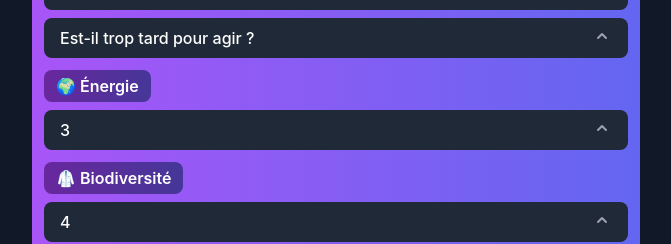
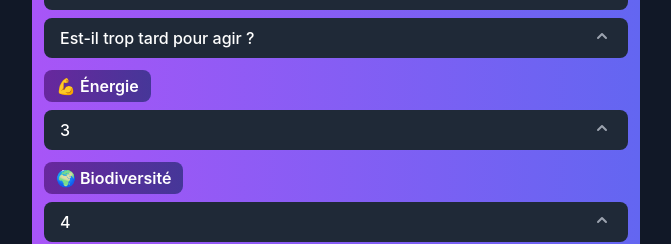
Before and after one commit to alexandre-mace/faqduclimat, a Next.js app: page / in a window 1280 px wide. Shown: the part 338-582 px from the top of the page, without its empty margins (304-975 px from the left). Built offline with nearby package versions, Linux system fonts and the light colour scheme.

Commit message:
Update questions.js

```diff
--- a/data/questions.js
+++ b/data/questions.js
@@ -1,7 +1,7 @@
 const categories = {
     one: '🥵 Climat',
-    two: '🌍 Énergie',
-    three: '🥼 Biodiversité',
+    two: '💪 Énergie',
+    three: '🌍 Biodiversité',
 }
 
 const questions = [
@@ -21,11 +21,15 @@ const questions = [
     {
         title: "Est-il trop tard pour agir ?",
         category: categories.one,
-        answer: "Non, il n'est pas trop tard pour agir sur le réchauffement planétaire : \"le réchauffement devrait plus ou moins s’arrêter lorsque les émissions de dioxyde de carbone (CO2) seront nulles, ce qui signifie que l’Homme a le pouvoir de choisir son avenir climatique\" \n",
+        answer:
+        "- Non, il n'est pas trop tard pour agir sur le réchauffement planétaire : \"le réchauffement devrait plus ou moins s’arrêter lorsque les émissions de dioxyde de carbone (CO2) seront nulles, ce qui signifie que l’Homme a le pouvoir de choisir son avenir climatique\" \n" +
+        "- Cependant, certains changements comme la fonte des glaciers sont irréversibles et vont se produire sur plusieurs siècles. \n",
+
         sources: [
             'https://www.youtube.com/watch?v=iiKuUElvGhM',
             'https://www.carbonbrief.org/explainer-will-global-warming-stop-as-soon-as-net-zero-emissions-are-reached/',
-            'https://bonpote.com/existe-t-il-vraiment-une-inertie-climatique-de-20-ans/'
+            'https://bonpote.com/existe-t-il-vraiment-une-inertie-climatique-de-20-ans/',
+            'https://www.novethic.fr/actualite/environnement/climat/isr-rse/science-meme-avec-un-rechauffement-limite-a-2-c-la-fonte-des-glaces-pourrait-etre-irreversible-et-entrainer-une-montee-des-oceans-catastrophique-146591.html'
         ]
     },
     {
```
